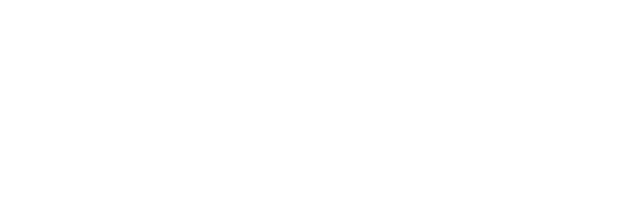
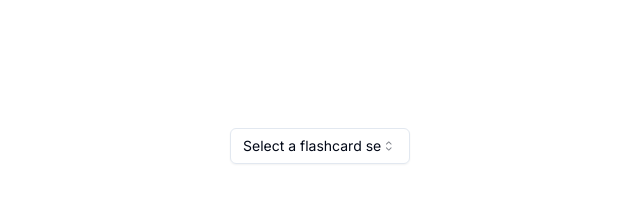
Before and after one commit to maarao/vidlet, a Next.js app: page /flashcards in a window 1280 px wide. Shown: the top 218 px of the page, without its empty margins (320-960 px from the left). Built offline with nearby package versions, Linux system fonts and the light colour scheme.

Commit message:
Feat: Inserted Select Flashcards input into page

```diff
--- a/app/flashcards/page.tsx
+++ b/app/flashcards/page.tsx
@@ -1,3 +1,5 @@
+import Flashcard from "./components/flashcard"
+import { Card, CardContent } from "@/components/ui/card"
 import {
     Carousel,
     CarouselContent,
@@ -5,16 +7,38 @@
     CarouselNext,
     CarouselPrevious,
   } from "@/components/ui/carousel"
-  import { Card, CardContent } from "@/components/ui/card"
-  import Flashcard from "./components/flashcard"
+  import {
+    Select,
+    SelectContent,
+    SelectGroup,
+    SelectItem,
+    SelectLabel,
+    SelectTrigger,
+    SelectValue,
+  } from "@/components/ui/select"
 
 
 
 export default function Home() {
     return (
         <div>
-            <div className="flex items-center justify-center h-screen">
-                <Carousel className="w-full max-w-xs relative top-16">
+            <div className="flex items-center justify-center h-screen relative">
+                <Select>
+                    <SelectTrigger className="w-[180px] absolute z-10 top-32">
+                        <SelectValue placeholder="Select a flashcard set" />
+                    </SelectTrigger>
+                    <SelectContent>
+                        <SelectGroup>
+                        <SelectLabel>Flashcard Sets</SelectLabel>
+                        <SelectItem value="apple">Apple</SelectItem>
+                        <SelectItem value="banana">Banana</SelectItem>
+                        <SelectItem value="blueberry">Blueberry</SelectItem>
+                        <SelectItem value="grapes">Grapes</SelectItem>
+                        <SelectItem value="pineapple">Pineapple</SelectItem>
+                        </SelectGroup>
+                    </SelectContent>
+                </Select>
+                <Carousel className="w-full max-w-xs relative top-16 z-0">
                     <CarouselContent>
                         {Array.from({ length: 5 }).map((_, index) => (
                         <CarouselItem key={index}>
```
